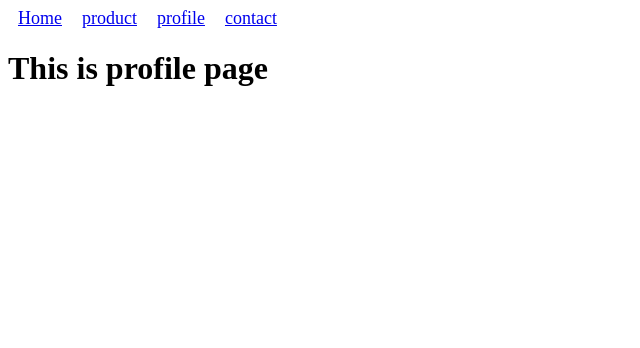
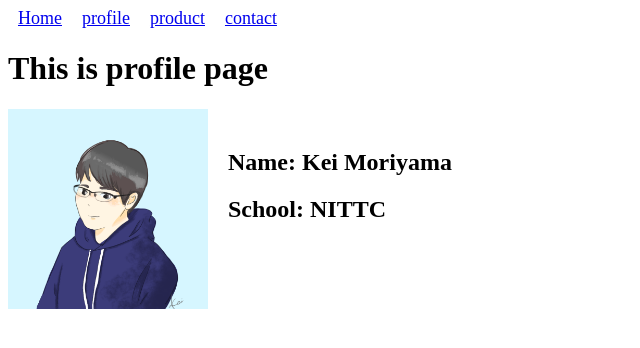
Before and after one commit to keimoriyama/portfolio, a React (Create React App) app: page /profile in a window 1280 px wide. Shown: the top 348 px of the page, without its empty margins (0-640 px from the left). Built offline with nearby package versions, Linux system fonts and the light colour scheme.

Commit message:
色々追加

```diff
--- /dev/null
+++ b/src/mainpage/mainpage.css
@@ -0,0 +1,13 @@
+.image {
+  width: 200px;
+  height: 200px;
+}
+
+.main_layout {
+  display: flex;
+  flex-direction: row;
+}
+
+.profile {
+  padding: 20px;
+}
--- a/src/mainpage/mainpage.js
+++ b/src/mainpage/mainpage.js
@@ -1,4 +1,5 @@
 import React from 'react'
+import "./mainpage.css"
 
 class mainpage extends React.Component{
     render(){
--- a/src/navibar/navibar.js
+++ b/src/navibar/navibar.js
@@ -7,8 +7,8 @@ class NaviBar extends React.Component{
         return(
             <div>
                 <Link to="/" className="bar">Home</Link>
+                <Link to="/profile" className='bar'>profile</Link>
                 <Link to="/product" className='bar'>product</Link>
-                <Link to="/profile" className='bar'>profile</Link>
                 <Link to="/contact" className='bar'>contact</Link>
             </div>
         )
--- /dev/null
+++ b/src/profile/profile.css
@@ -0,0 +1,13 @@
+.image {
+  width: 200px;
+  height: 200px;
+}
+
+.main_layout {
+  display: flex;
+  flex-direction: row;
+}
+
+.profile {
+  padding: 20px;
+}
--- a/src/profile/profile.js
+++ b/src/profile/profile.js
@@ -1,10 +1,25 @@
 import React from 'react'
+import profile_image from '../img/profile_image.png'
+import "./profile.css"
+
+const IcomComponent = () =>{
+    return(
+        <img src={profile_image} className='image'></img>
+    )
+}
 
 class profile extends React.Component{
     render(){
         return(
             <div>
                 <h1>This is profile page</h1>
+                <div className='main_layout'>
+                    <IcomComponent />
+                    <div className='profile'>
+                        <h2>Name: Kei Moriyama</h2>
+                        <h2>School: NITTC</h2>
+                    </div>
+                </div>
             </div>
         )
     }
```
Also changed, not shown: src/img/profile_image.png (added), 1 other file (tests, documents, lock files or other folders).
